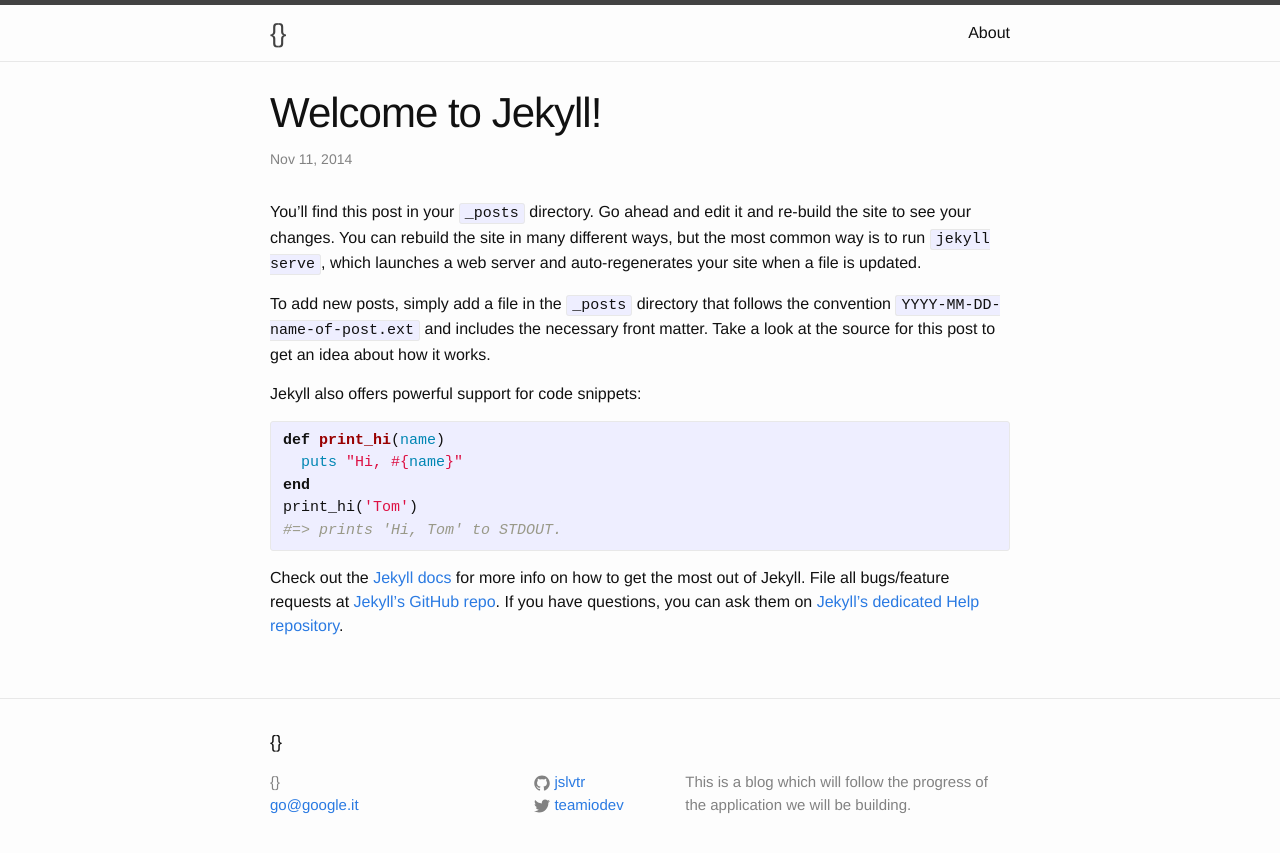
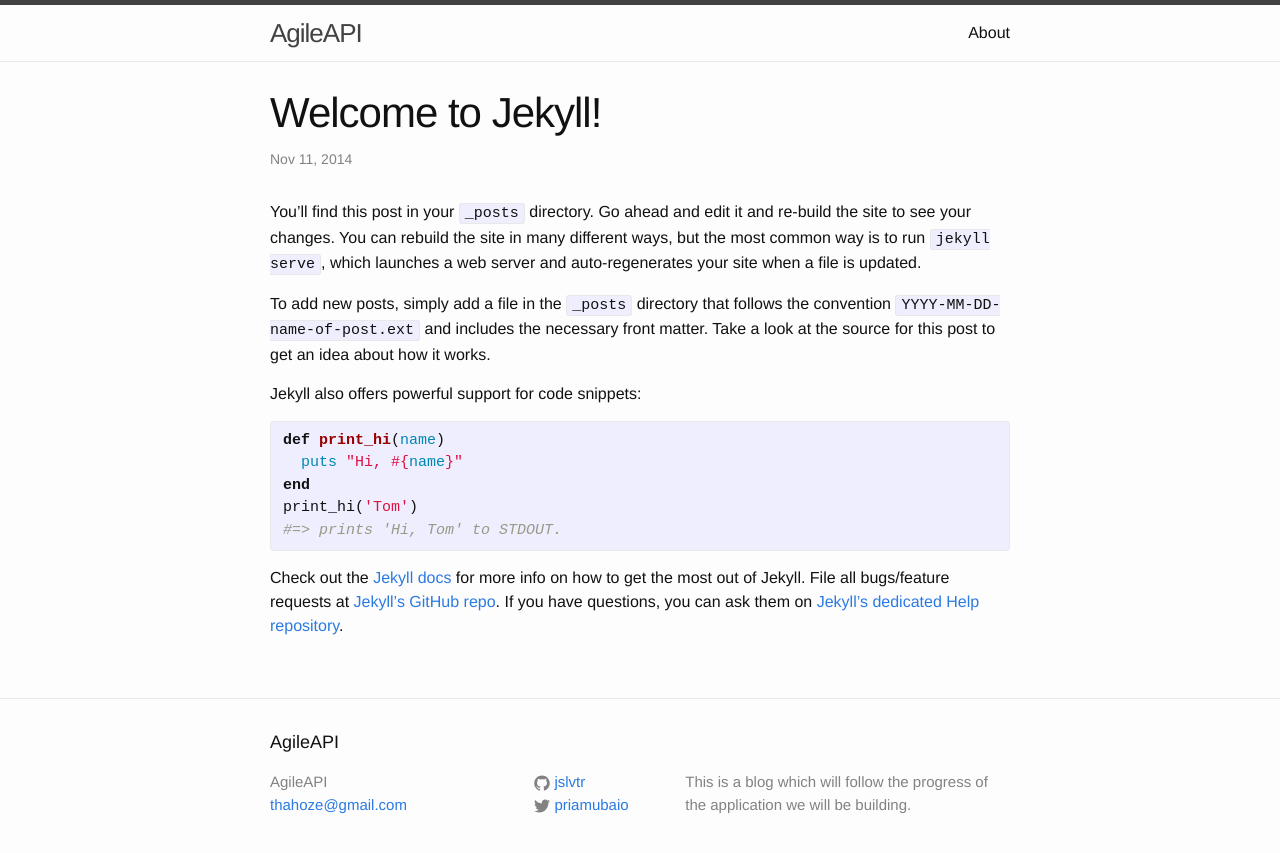
Before and after one commit to jslvtr/ac32007, a Jekyll site: the page built from _posts/2014-11-11-welcome-to-jekyll.markdown, in a window 1280 px wide. Shown: the top 853 px of the page. Built offline with Jekyll 4.4.1, drawn with Linux system fonts in a browser that asks for light colours; Markdown is read by kramdown in place of the engine named in the settings.

Commit message:
Update _config.yml

```diff
--- a/_config.yml
+++ b/_config.yml
@@ -1,11 +1,11 @@
 # Site settings
-title: {{projectName}}
-email: go@google.it
+title: AgileAPI
+email: thahoze@gmail.com
 description: > # this means to ignore newlines until "baseurl:"
   This is a blog which will follow the progress of the application we will be building.
 baseurl: "http://jslvtr.github.io/AgileAPI" # the subpath of your site, e.g. /blog/
 url: "http://jslvtr.github.io/AgileAPI" # the base hostname & protocol for your site
-twitter_username: teamiodev
+twitter_username: priamubaio
 github_username:  jslvtr
 
 # Build settings
```
